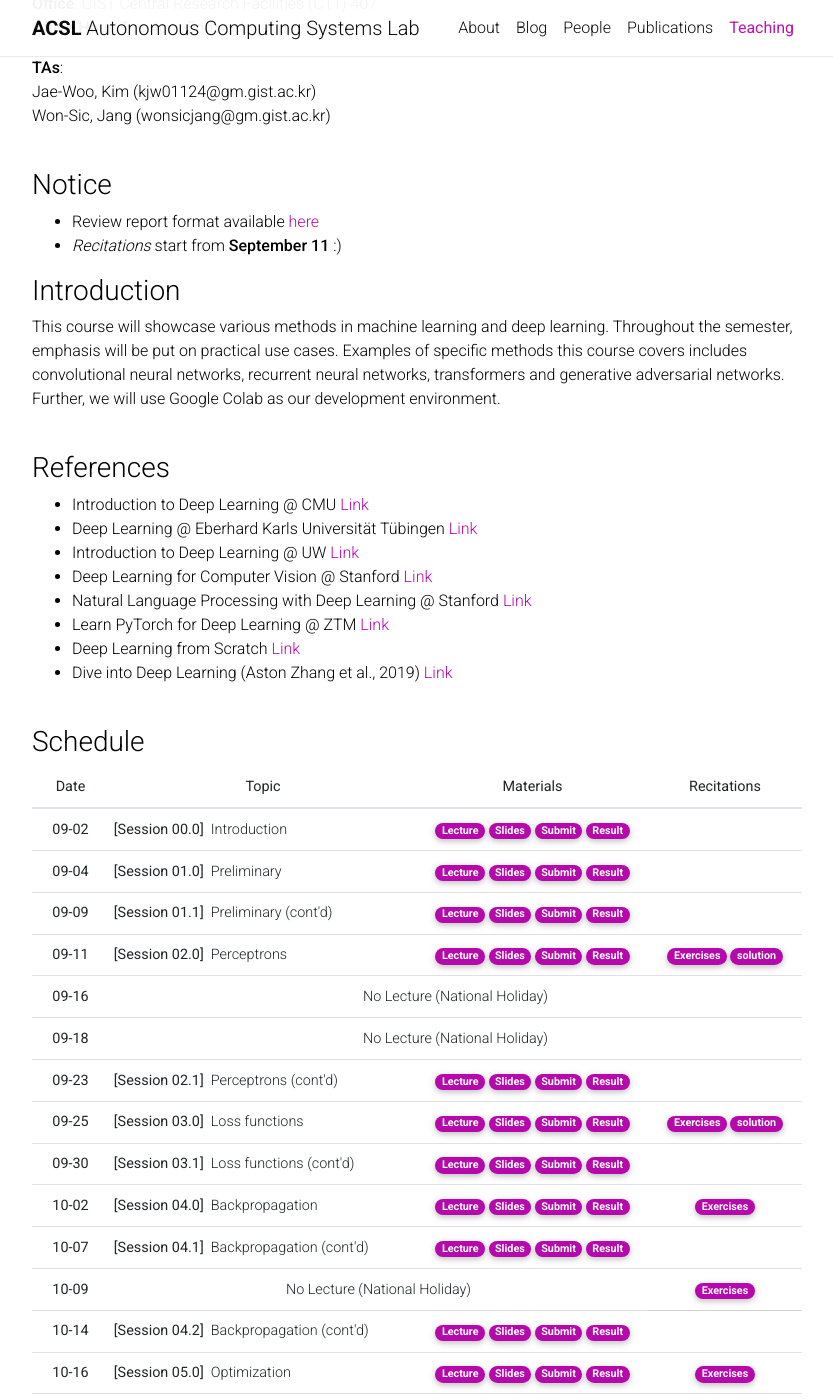
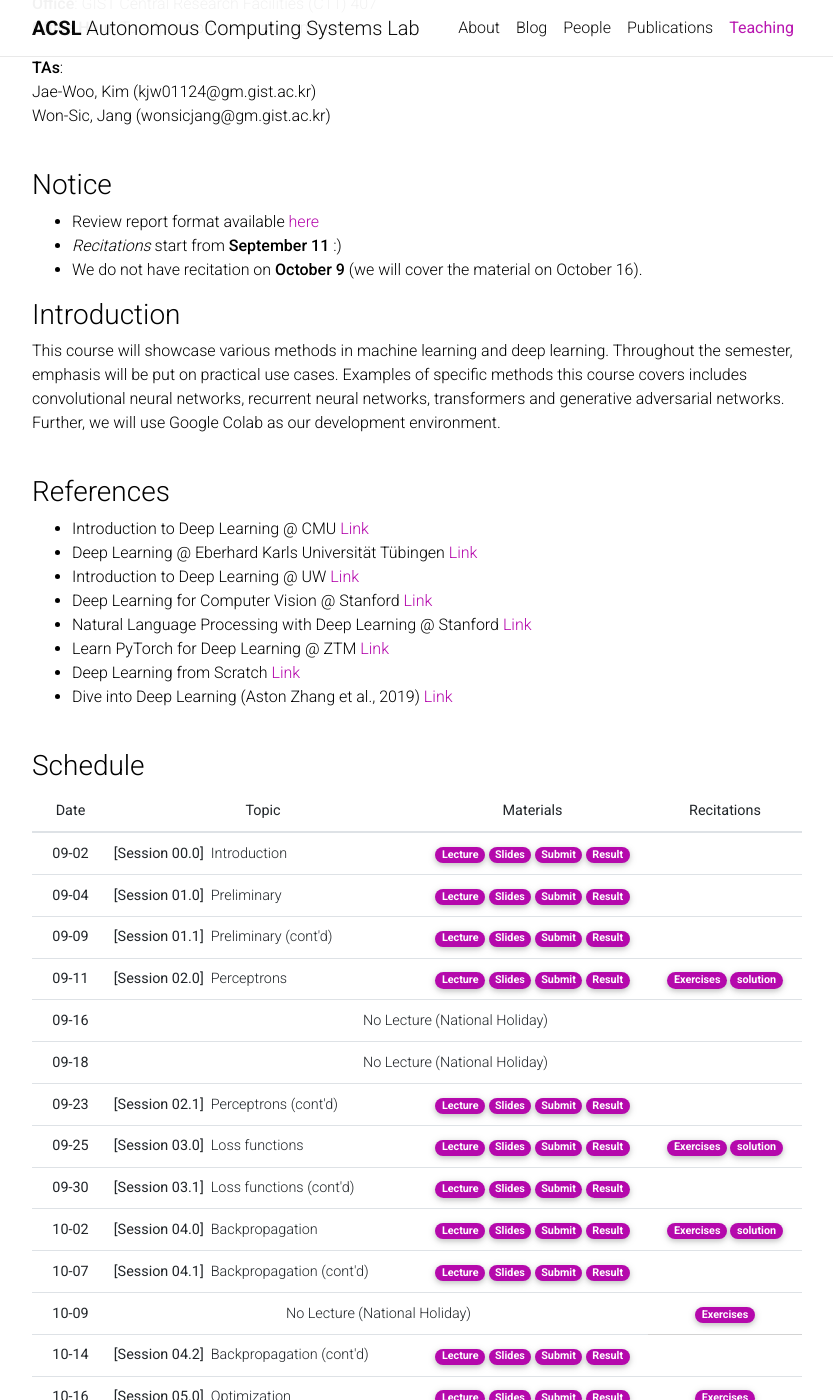
Before and after one commit to Uehwan/Uehwan.github.io, a Jekyll site: the page built from _teaching/aiexplab24fall.md, in a window 1280 px wide and 1400 px high, scrolled down 315 px. Shown: the whole window, without its empty margins (223-1056 px from the left). Built offline with Jekyll 4.4.1, drawn with Linux system fonts in a browser that asks for light colours; nearby versions of some CDN libraries; comment, search, counter and statistics services are not loaded; a style sheet for code colours, icons or effects is not loaded.

Commit message:
reci noti

```diff
--- a/_teaching/aiexplab24fall.md
+++ b/_teaching/aiexplab24fall.md
@@ -20,6 +20,7 @@ Won-Sic, Jang (wonsicjang@gm.gist.ac.kr) <br/>
 ### Notice
 * Review report format available [here](https://docs.google.com/document/d/1iyHUFjtQCoM6bj0vhg6PyvUN8eVsiZBmKXKEiK5E26E/edit?usp=sharing)
 * *Recitations* start from **September 11** :)
+* We do not have recitation on **October 9** (we will cover the material on October 16).
 
 
 ### Introduction
@@ -153,7 +154,7 @@ This course will showcase various methods in machine learning and deep learning.
       </td>
       <td>
         <a href="https://colab.research.google.com/drive/1-1nnBfSplxgUZx904l9vwQ7VIThYfTzy?usp=sharing" target="_blank" class="badge badge-pill" style="background-color:#B509AC;">Exercises</a>
-        <!--a href="https://colab.research.google.com/drive/1UqCoNw2_JL50U0t5ZeF5oY6PBJbQHVvB?usp=sharing" target="_blank" class="badge badge-pill" style="background-color:#B509AC;">solution</a-->
+        <a href="https://colab.research.google.com/drive/1UqCoNw2_JL50U0t5ZeF5oY6PBJbQHVvB?usp=sharing" target="_blank" class="badge badge-pill" style="background-color:#B509AC;">solution</a>
       </td>
     </tr>
     <tr>
```
